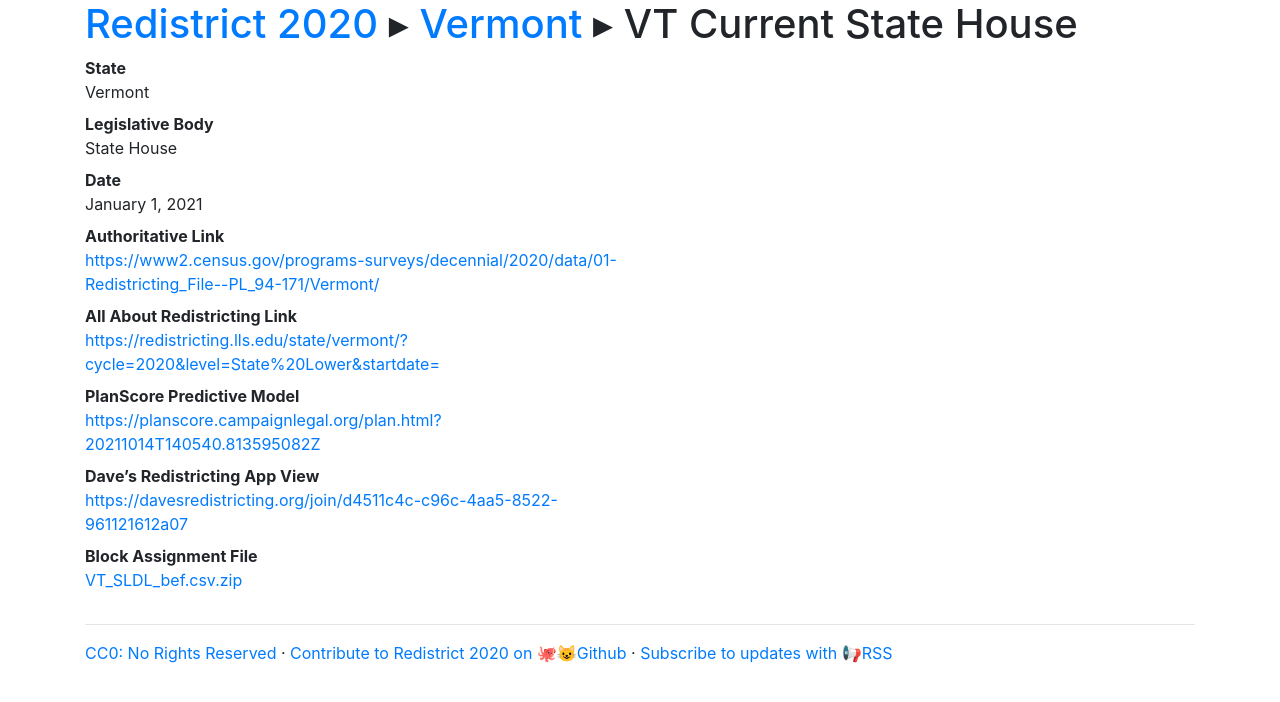
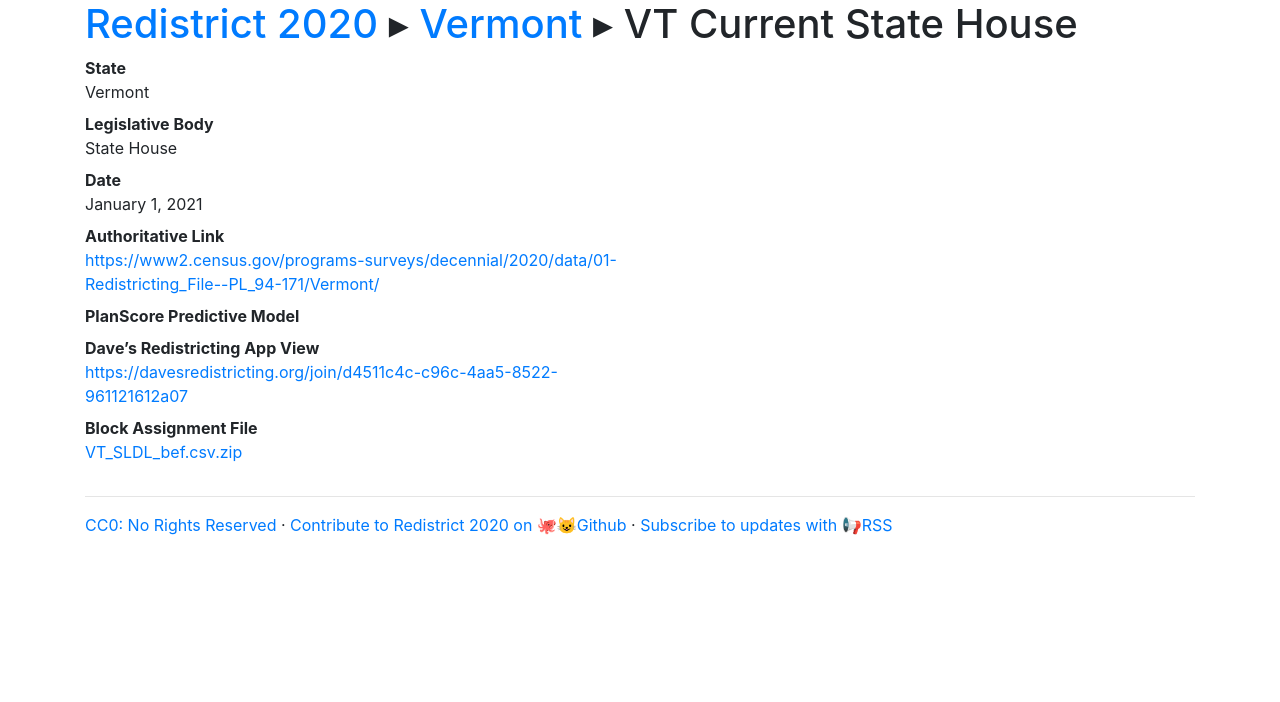
Before and after one commit to PlanScore/Redistrict2020, a Jekyll site: the page built from _plans/VT-2021-01-statehouse.md, in a window 1280 px wide. Shown: the top 702 px of the page. Built offline with Jekyll 4.4.1, drawn with Linux system fonts in a browser that asks for light colours; nearby versions of some CDN libraries; part of the change alters nothing that is shown.

Commit message:
Update VT-2021-01-statehouse.md

```diff
--- a/_plans/VT-2021-01-statehouse.md
+++ b/_plans/VT-2021-01-statehouse.md
@@ -4,8 +4,6 @@ title: VT Current State House
 body: State House
 date: 2021-01-01
 authoritative_link: https://www2.census.gov/programs-surveys/decennial/2020/data/01-Redistricting_File--PL_94-171/Vermont/
-allabout_link: https://redistricting.lls.edu/state/vermont/?cycle=2020&level=State%20Lower&startdate=
-planscore_link: https://planscore.campaignlegal.org/plan.html?20211014T140540.813595082Z
 districtbuilder_link:
 davesredist_link: https://davesredistricting.org/join/d4511c4c-c96c-4aa5-8522-961121612a07
 five38_link:
```
